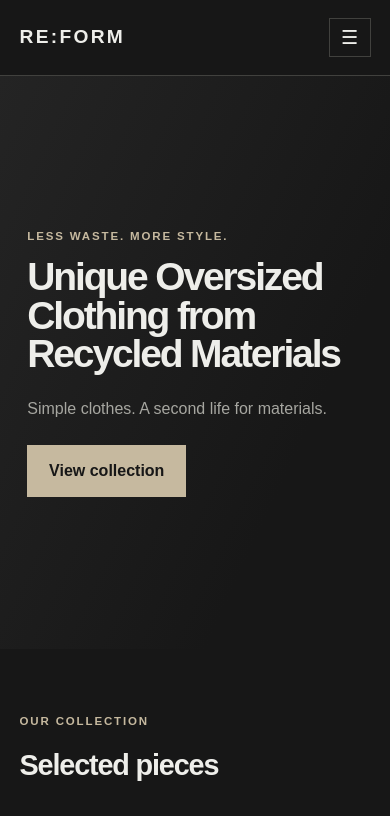
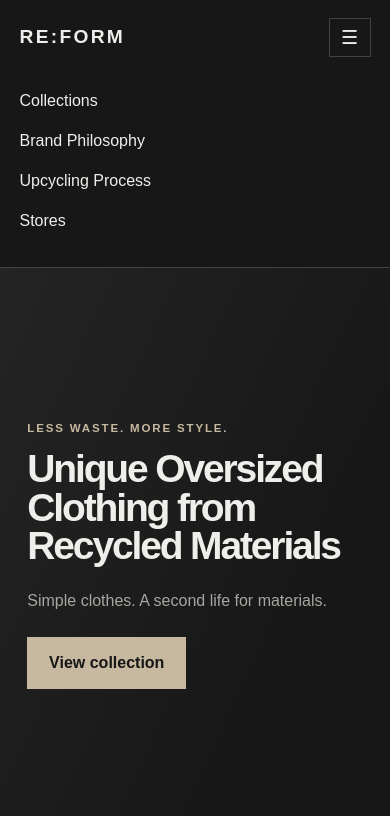
Before and after one commit to ssldhgo/Nurlat_ICT, a plain HTML site: page index.html in a window 390 px wide. Both pictures are taken after a click on the button "Open menu". Shown: the top 816 px of the page. Drawn offline with Linux system fonts and the light colour scheme.

Commit message:
Update index.html

```diff
--- a/index.html
+++ b/index.html
@@ -95,5 +95,17 @@
     <p class="footer-note" id="philosophy">Made from recycled materials · Find us in selected stores</p>
     <p class="copyright">© 2026 RE:FORM</p>
   </footer>
+  <script>
+  const menuToggle = document.querySelector(".menu-toggle");
+  const siteNav = document.querySelector(".site-nav");
+
+  menuToggle.addEventListener("click", () => {
+    siteNav.classList.toggle("is-open");
+
+    const isOpen = siteNav.classList.contains("is-open");
+
+    menuToggle.setAttribute("aria-expanded", isOpen);
+  });
+</script>
 </body>
 </html>
```
